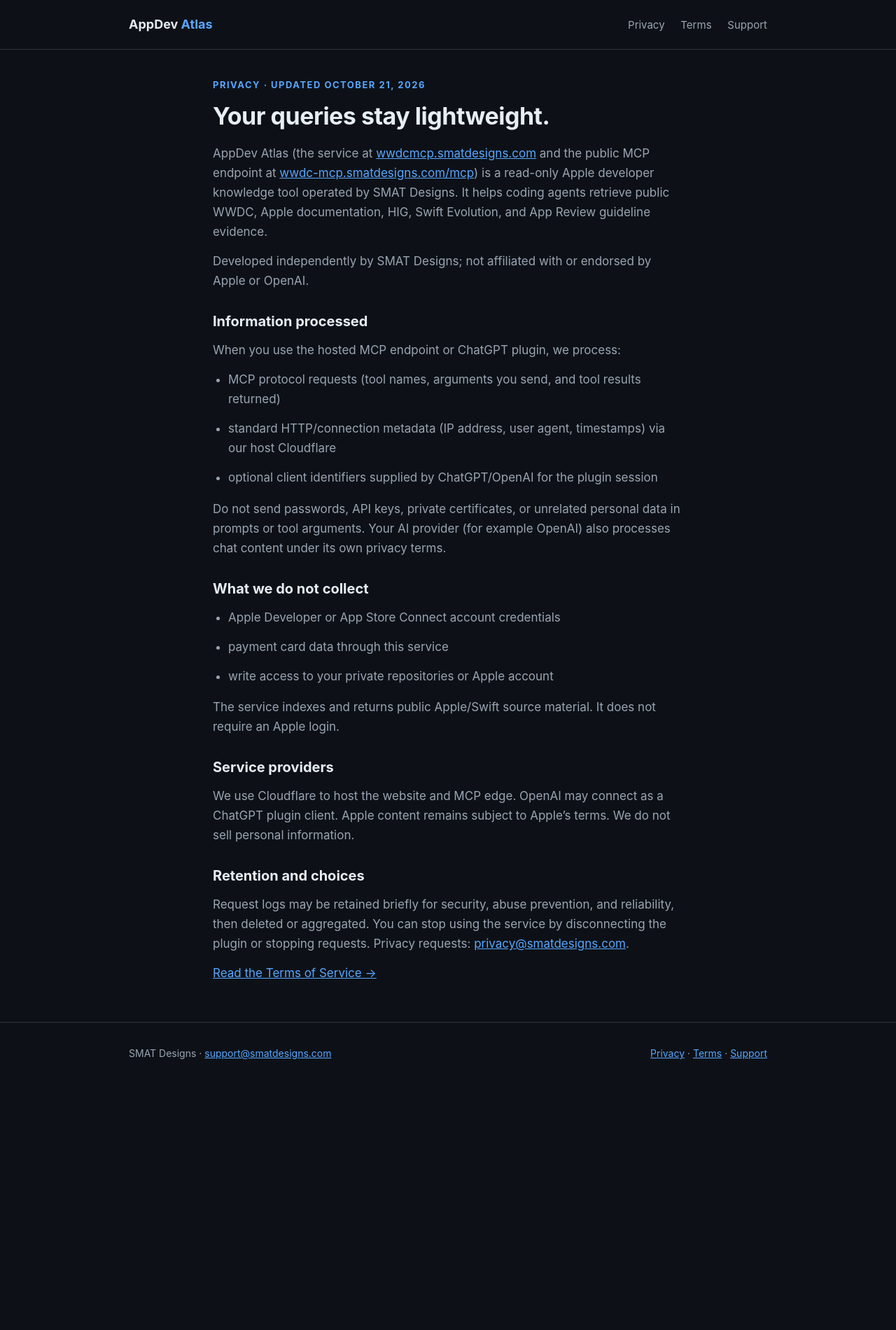
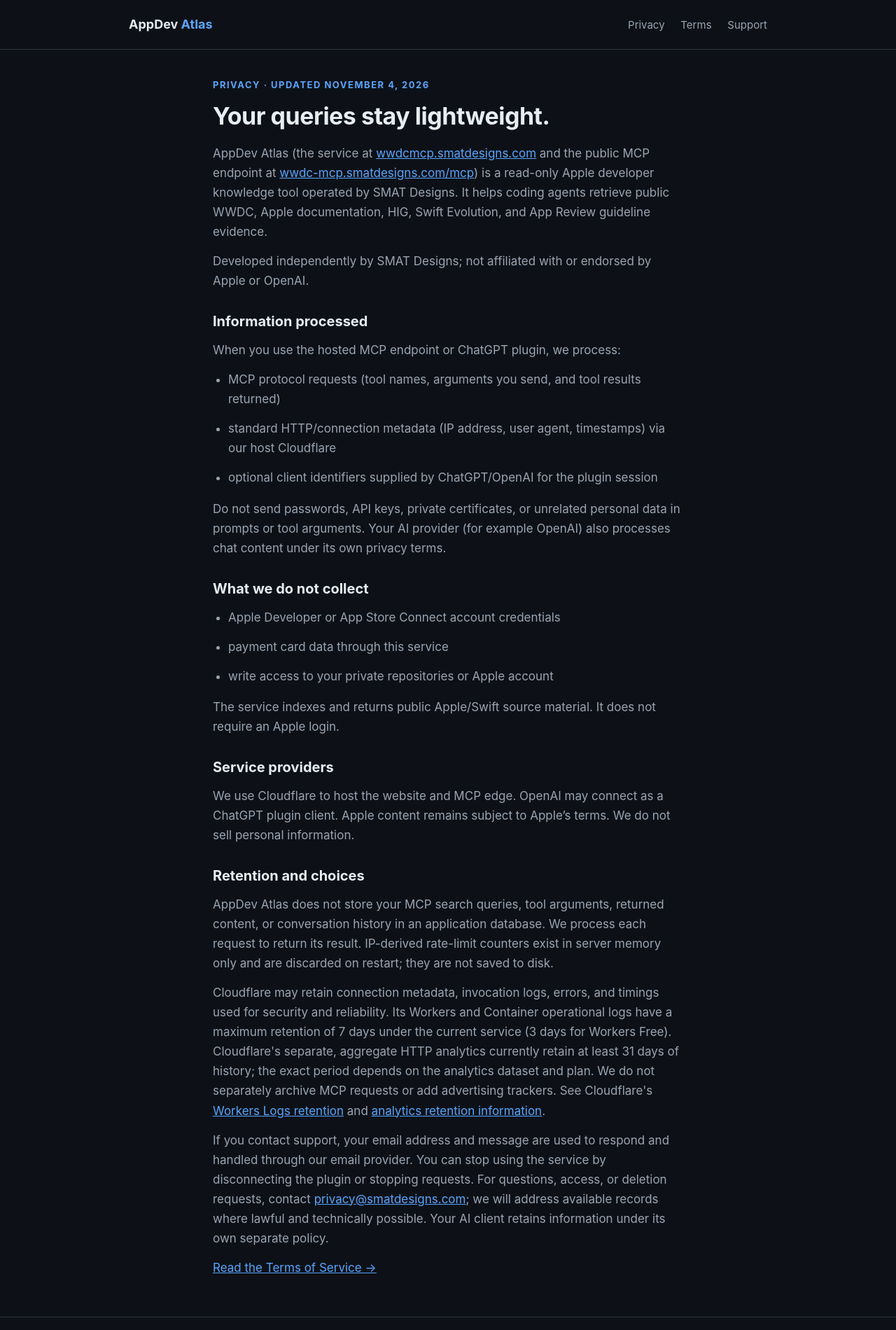
Before and after one commit to jabbertones-cloud/wwdc-mcp-server, a browser extension: page website/privacy.html in a window 1280 px wide. Shown: the top 1900 px of the page at 70% size. Before the commit the page ends 1548 px from the top, so only its background shows below. Drawn offline with Linux system fonts and the light colour scheme.

Commit message:
fix(plugin): disclose actual Cloudflare retention periods in privacy policy

```diff
--- a/scripts/validate-wwdc-openai-plugin.mjs
+++ b/scripts/validate-wwdc-openai-plugin.mjs
@@ -84,6 +84,10 @@
  const width=data.readUInt32BE(16),height=data.readUInt32BE(20);
  assert.ok(width>=128&&height>=128&&width===height,`square artwork required ${f}`);
 }
+const privacyPage=fs.readFileSync(path.join(ROOT,'website/privacy.html'),'utf8');
+assert.match(privacyPage,/7 days/,'privacy page must disclose operational log retention');
+assert.match(privacyPage,/31 days/,'privacy page must disclose aggregate HTTP analytics retention');
+assert.match(privacyPage,/does not store your MCP search queries/i,'privacy page must disclose application data retention');
 assert.ok(!JSON.stringify(publicManifest).includes('test_credentials'),'do not include credentials in submission metadata');
 assert.ok(!JSON.stringify(publicManifest).includes('reviewer_instructions'),'reviewer instructions must use dashboard');
 // Assert the validator actually detects the originally reported regressions.
--- a/website/privacy.html
+++ b/website/privacy.html
@@ -36,7 +36,7 @@
   </nav>
 </div></header>
 <main class="wrap">
-  <div class="eyebrow">PRIVACY · UPDATED OCTOBER 21, 2026</div>
+  <div class="eyebrow">PRIVACY · UPDATED NOVEMBER 4, 2026</div>
   <h1>Your queries stay lightweight.</h1>
 
   <p>AppDev Atlas (the service at <a href="https://wwdcmcp.smatdesigns.com">wwdcmcp.smatdesigns.com</a> and the public MCP endpoint at <a href="https://wwdc-mcp.smatdesigns.com/mcp">wwdc-mcp.smatdesigns.com/mcp</a>) is a read-only Apple developer knowledge tool operated by SMAT Designs. It helps coding agents retrieve public WWDC, Apple documentation, HIG, Swift Evolution, and App Review guideline evidence.</p>
@@ -59,7 +59,9 @@
   <h2>Service providers</h2>
   <p>We use Cloudflare to host the website and MCP edge. OpenAI may connect as a ChatGPT plugin client. Apple content remains subject to Apple’s terms. We do not sell personal information.</p>
   <h2>Retention and choices</h2>
-  <p>Request logs may be retained briefly for security, abuse prevention, and reliability, then deleted or aggregated. You can stop using the service by disconnecting the plugin or stopping requests. Privacy requests: <a href="mailto:privacy@smatdesigns.com">privacy@smatdesigns.com</a>.</p>
+  <p>AppDev Atlas does not store your MCP search queries, tool arguments, returned content, or conversation history in an application database. We process each request to return its result. IP-derived rate-limit counters exist in server memory only and are discarded on restart; they are not saved to disk.</p>
+  <p>Cloudflare may retain connection metadata, invocation logs, errors, and timings used for security and reliability. Its Workers and Container operational logs have a maximum retention of 7 days under the current service (3 days for Workers Free). Cloudflare's separate, aggregate HTTP analytics currently retain at least 31 days of history; the exact period depends on the analytics dataset and plan. We do not separately archive MCP requests or add advertising trackers. See Cloudflare's <a href="https://developers.cloudflare.com/workers/observability/logs/workers-logs/">Workers Logs retention</a> and <a href="https://developers.cloudflare.com/changelog/product/analytics/">analytics retention information</a>.</p>
+  <p>If you contact support, your email address and message are used to respond and handled through our email provider. You can stop using the service by disconnecting the plugin or stopping requests. For questions, access, or deletion requests, contact <a href="mailto:privacy@smatdesigns.com">privacy@smatdesigns.com</a>; we will address available records where lawful and technically possible. Your AI client retains information under its own separate policy.</p>
   <p><a href="/terms">Read the Terms of Service →</a></p>
 
 </main>
```
